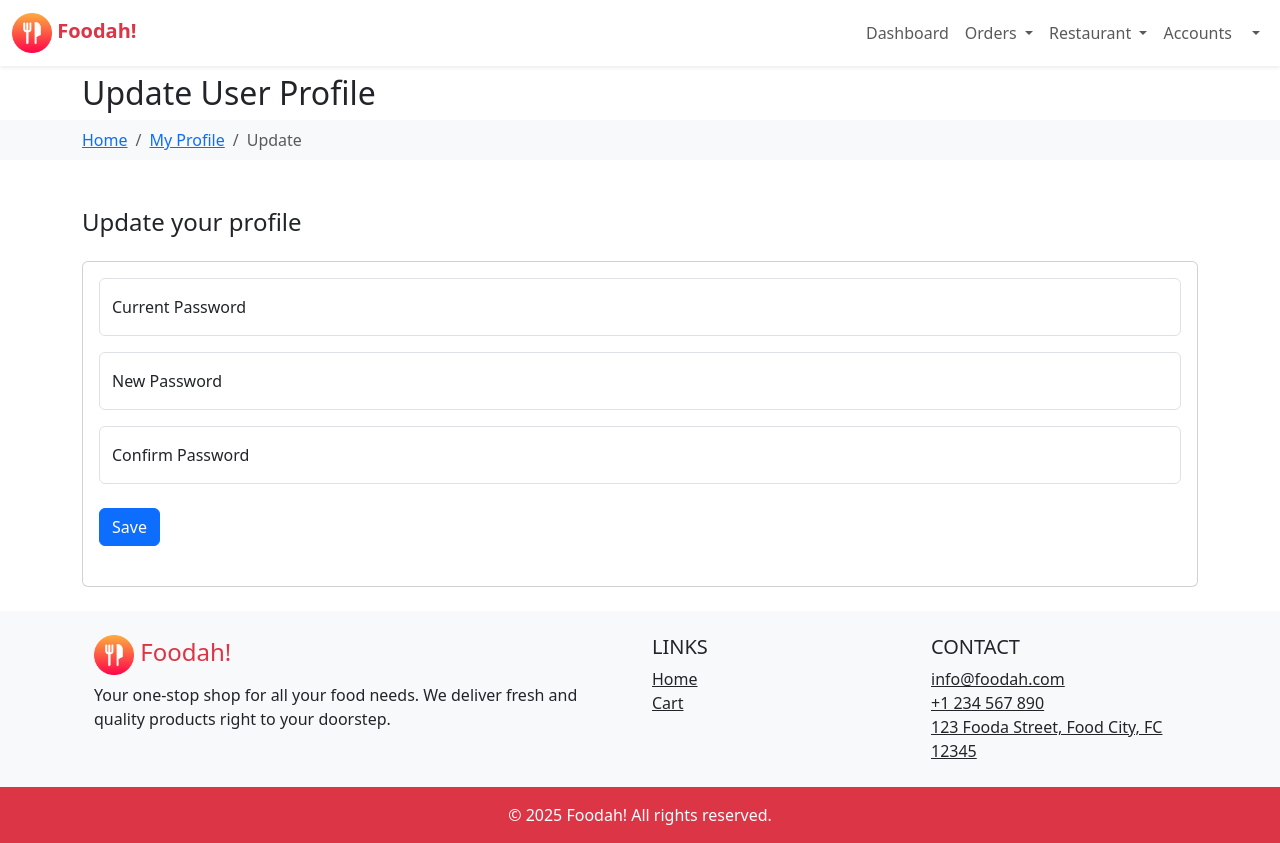
After one commit to bajundotdev/Food_Delivery_Webapp, a Flask app: page /user/profile/change_password/ in a window 1280 px wide. The commit adds this page. Run offline with Flask 3, Linux system fonts and the light colour scheme; the visitor is signed in with stand-in values (Sample User, id 1); some libraries are stand-ins or nearby versions.

Commit message:
added feature: change password for user

```diff
--- a/project/routes/user_route.py
+++ b/project/routes/user_route.py
@@ -1,6 +1,6 @@
 from flask import Blueprint, render_template, request, redirect, url_for, session, flash, current_app
 from project.decorators import login_required
-from project.forms import LoginForm
+from project.forms import LoginForm, PasswordChangeForm
 from project.forms.customer_form import UserForm
 from project.session import *
 from werkzeug.utils import secure_filename
@@ -101,6 +101,33 @@ def save_profile():
 
     return redirect(url_for('user.profile'), photo = session.get('photo'))
 
+@user_bp.route('/profile/change_password/', methods=['GET', 'POST'])
+@login_required
+def update_password():
+    form = PasswordChangeForm()
+    return render_template('user/profile/change_password.html', form=form)
+
+@user_bp.route('/user/save_password/', methods=('POST', 'GET'))
+@login_required
+def save_password():
+    if request.method == "POST":
+        form = PasswordChangeForm()
+        current_password = form.current_password.data
+        new_password = form.confirm_password.data
+        user = get_user()
+        if form.validate_on_submit():
+            if check_user(user.email, current_password):
+                update_password_db(user.id, generate_password_hash(new_password))
+                flash('Password changed!', 'success')
+                return redirect(url_for('user.profile'))
+            else:
+                flash('Invalid password!', 'danger')
+                return redirect(url_for('user.update_password'))
+        else:
+            print(form.errors)
+            flash('Password did not match!', 'danger')
+            return redirect(url_for('user.update_password'))
+    return redirect(url_for('user.profile', form=form))
 # def profile():
 #     """View and edit user profile on the same page."""
 #     if not is_logged_in():
--- /dev/null
+++ b/project/templates/user/profile/change_password.html
@@ -0,0 +1,70 @@
+{% extends 'base.html' %}
+
+{% block title %}
+    <div class="container mt-2">
+        <div class="row d-flex">
+            <div class="col">
+                <h2>Update User Profile</h2>
+            </div>
+        </div>
+    </div>
+{% endblock %}
+
+{% block breadcrumb %}
+    <!-- Breadcrumb -->
+    <nav aria-label="breadcrumb" class="bg-light py-2">
+        <div class="container">
+            <ol class="breadcrumb mb-0">
+                <li class="breadcrumb-item"><a href="{{ url_for('admin.admin_dashboard')}}">Home</a></li>
+                <li class="breadcrumb-item"><a href="{{ url_for('user.profile') }}">My Profile</a></li>
+                <li class="breadcrumb-item active" aria-current="page">Update</li>
+            </ol>
+        </div>
+    </nav>
+{% endblock %}
+
+{% block main %}
+    <!-- Main content -->
+    <main class="container my-4">
+
+        <!-- Update Menu Section -->
+        <section>
+            <div class="row mt-5">
+                <div class="col-12">
+                    <h4 class="mb-4">Update your profile</h4>
+                    <div class="card">
+                    <div class="card-body">
+                        <form action="{{ url_for('user.save_password') }}" method="post" class="row g-3 mb-4" enctype="multipart/form-data">
+                            <div class="col-md-12">
+                                <div class="form-floating">
+                                <input type="password" class="form-control" id="current_password" name="current_password" placeholder="Current Password" required>
+                                <label for="current_password">Current Password</label>
+                                </div>
+                            </div>
+                            <div class="col-md-12">
+                                <div class="form-floating">
+                                <input type="password" class="form-control" id="new_password" name="new_password" placeholder="Current Password" required>
+                                <label for="new_password">New Password</label>
+                                </div>
+                            </div>
+                            <div class="col-md-12">
+                                <div class="form-floating">
+                                <input type="password" class="form-control" id="confirm_password" name="confirm_password" placeholder="Current Password" required>
+                                <label for="confirm_password">Confirm Password</label>
+                                </div>
+                            </div>
+                            <div class="col-12 mt-4">
+                                <button type="submit" class="btn btn-primary">Save</button>
+                            </div>
+                            {{ form.csrf_token }}
+                            {{ form.hidden_tag() }}
+                        </form>
+
+                    </div>
+                    </div>
+                </div>
+            </div>
+        </section>
+
+    </main>
+{% endblock %}
--- a/project/templates/user/profile/my_profile.html
+++ b/project/templates/user/profile/my_profile.html
@@ -76,6 +76,9 @@
                         </form>
                         <a href="{{ url_for('user.update_profile', email=user_info.email) }}" class="btn btn-outline-primary mx-2">
                             <span class="bi bi-pencil me-1"></span> Edit Profile
+                        </a>
+                        <a href="{{ url_for('user.update_password') }}" class="btn btn-outline-warning mx-2">
+                            <span class="bi bi-pencil me-1"></span> Change password
                         </a>
                     </div>
                 </div>
```
Also changed, not shown: project/db.py (+12 -0 lines).
